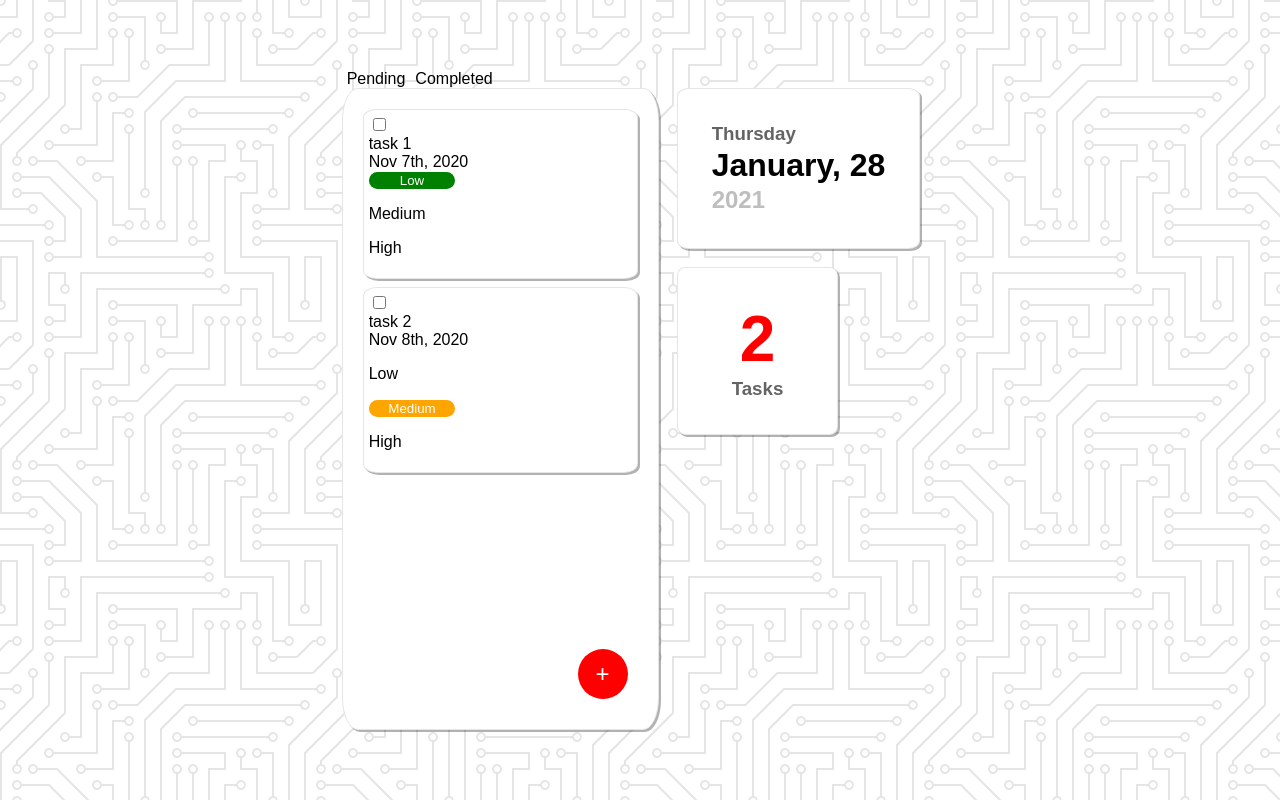
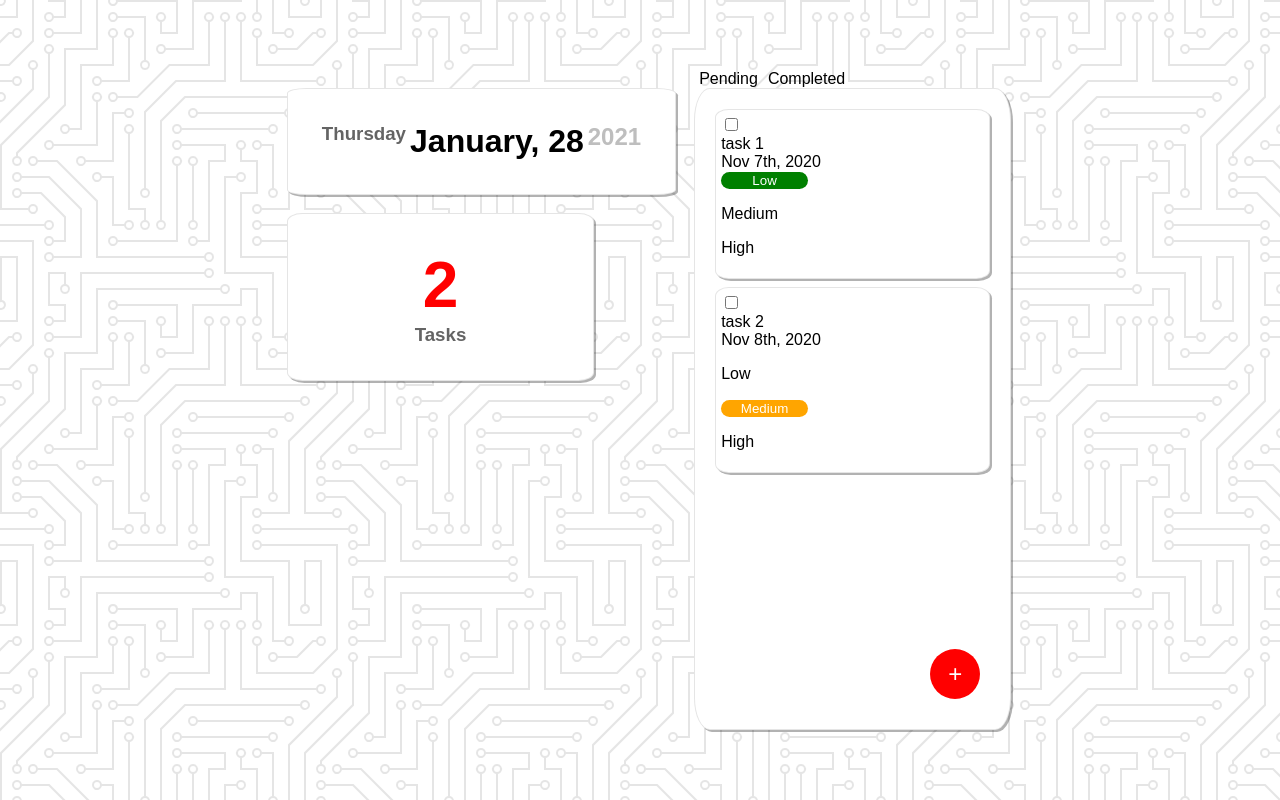
Before and after one commit to ryuuohlee/Creative-Softwares-Challenge, a React (Create React App) app in the folder to-do/: page / in a window 1280 px wide. Built offline with nearby package versions, Linux system fonts and the light colour scheme.

Commit message:
Feature: Styled Date for media

```diff
--- a/to-do/src/components/CurrentDate/CurrentDateStyle.js
+++ b/to-do/src/components/CurrentDate/CurrentDateStyle.js
@@ -12,19 +12,32 @@ export const DateContainer = styled.div`
   min-width: 30px;
   padding: 2rem;
   position: relative;
+  display: flex;
+  @media (max-width: 411px) {
+    flex-direction: row;
+  }
 
 `;
 
 export const Day = styled.h3`
   margin: 2px;
   color: rgb(100,100,100);
+  @media (max-width: 411px) {
+    font-size: large;
+  }
 `;
 
 export const Date = styled.h1`
   margin: 2px;
+  @media (max-width: 411px) {
+    font-size: large;
+  }
 `;
 
 export const Year = styled.h2`
   margin: 2px;
   color: rgb(190,190,190);
+  @media (max-width: 411px) {
+    font-size: large;
+  }
 `;
--- a/to-do/src/components/Task/TaskStyle.js
+++ b/to-do/src/components/Task/TaskStyle.js
@@ -13,7 +13,7 @@ export const TaskContainer = styled.div`
 `;
 
 export const Stats = styled.div`
-  display: inline-block;
+  display: ;
 `;
 
 export const Low = styled.button`
--- a/to-do/src/components/TaskList/TaskListStyle.js
+++ b/to-do/src/components/TaskList/TaskListStyle.js
@@ -1,7 +1,6 @@
 import styled from 'styled-components';
 
 export const ListContainer = styled.div`
-  display: table;
   background-color: white;
   border: 1px solid rgba(0, 0, 0, 0.1);
   border-radius: 5%;
--- a/to-do/src/container/App/App.js
+++ b/to-do/src/container/App/App.js
@@ -27,15 +27,13 @@ const App = () => {
 
     return (
       <AppStyle className="App">
-        <div className="filterControl">
-          <Filter onClick={handleListView} value="Pending">Pending</Filter><Filter onClick={handleListView} value="Pending">Completed</Filter>
-          <div>
-            <TaskList tasks={taskList} view={listView} setTasks={setTasks} />
-          </div>
-        </div>
         <div>
           <CurrentDate date={dateParse} />
           <OpenTasks open={openTasks} />
+        </div>
+        <div className="filterControl">
+          <Filter onClick={handleListView} value="Pending">Pending</Filter><Filter onClick={handleListView} value="Pending">Completed</Filter>
+            <TaskList tasks={taskList} view={listView} setTasks={setTasks} />
         </div>
       </AppStyle>
     );
```
Also changed, not shown: 1 other file (tests, documents, lock files or other folders).
